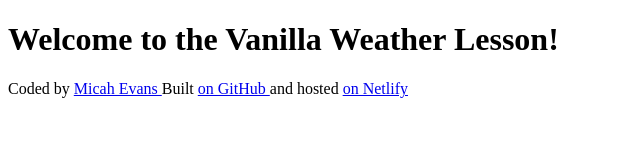
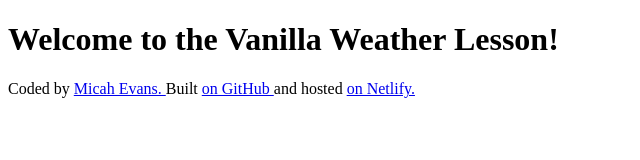
Before and after one commit to mic5678/vanilla-weather-project, a plain HTML site: page index.html in a window 1280 px wide. Shown: the full height of the page, 0-640 px from the left. Drawn offline with Linux system fonts and the light colour scheme.

Commit message:
added punctuation to links

```diff
--- a/index.html
+++ b/index.html
@@ -9,14 +9,14 @@
     <h1>Welcome to the Vanilla Weather Lesson!</h1>
     <footer>
       Coded by
-      <a href="https://github.com/mic5678" target="_blank"> Micah Evans </a>
+      <a href="https://github.com/mic5678" target="_blank"> Micah Evans. </a>
       Built
       <a href="https://github.com/mic5678?tab=repositories" target="_blank"
         >on GitHub
       </a>
       and hosted
       <a href="https://vanillaweatherlessonme.netlify.app/" target="_blank"
-        >on Netlify</a
+        >on Netlify.</a
       >
     </footer>
   </body>
```
